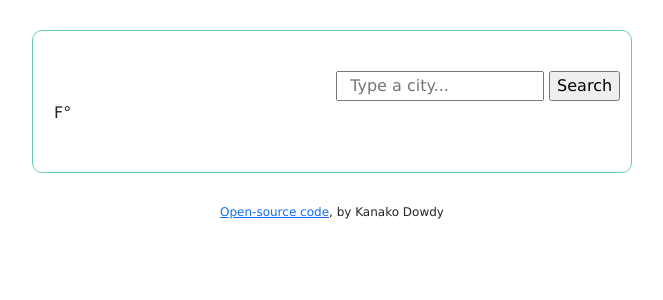
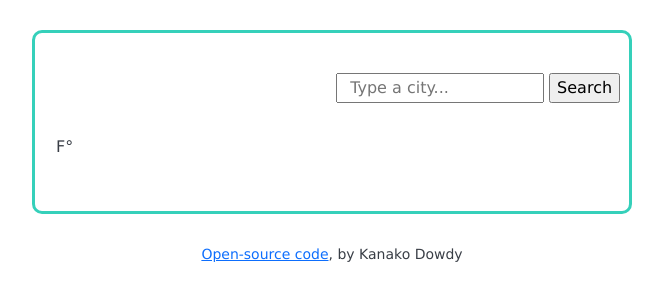
Before and after one commit to kanakodowdy/weather-app, a plain HTML site: page index.html in a window 1280 px wide. Shown: the whole page, without its empty margins (308-971 px from the left). Drawn offline with nearby package versions, Linux system fonts and the light colour scheme; no server answers.

Commit message:
updated styling

```diff
--- a/index.html
+++ b/index.html
@@ -42,7 +42,7 @@
         <div class="row">
           <div class="col-6">
             <img src="" alt="" id="icon" />
-            <span id="temp"></span>F°
+            <span id="temp"></span> F°
           </div>
           <div class="col-6 mt-4">
             <ul>
@@ -51,8 +51,7 @@
             </ul>
           </div>
         </div>
-
-        <div class="weather-forecast" id="forecast"></div>
+        <div class="weather-forecast mb-4" id="forecast"></div>
       </div>
       <p>
         <a href="https://github.com/kanakodowdy/weather-app" target="_block"
--- a/style.css
+++ b/style.css
@@ -1,17 +1,18 @@
 body {
   font-family: Verdana, Geneva, Tahoma, sans-serif;
+  color: #393e46;
 }
 
 p {
   text-align: center;
-  font-size: 12px;
+  font-size: 14px;
 }
 
 .card-body {
   max-width: 600px;
   margin: 30px auto;
-  border: 1px solid;
-  border-color: mediumaquamarine;
+  border: 3px solid;
+  border-color: #35d0ba;
   border-radius: 10px;
 }
 
@@ -35,3 +36,7 @@ li:first-letter {
 .weather-forecast-temperature-min {
   opacity: 0.6;
 }
+
+#temp {
+  font-size: 45px;
+}
```
